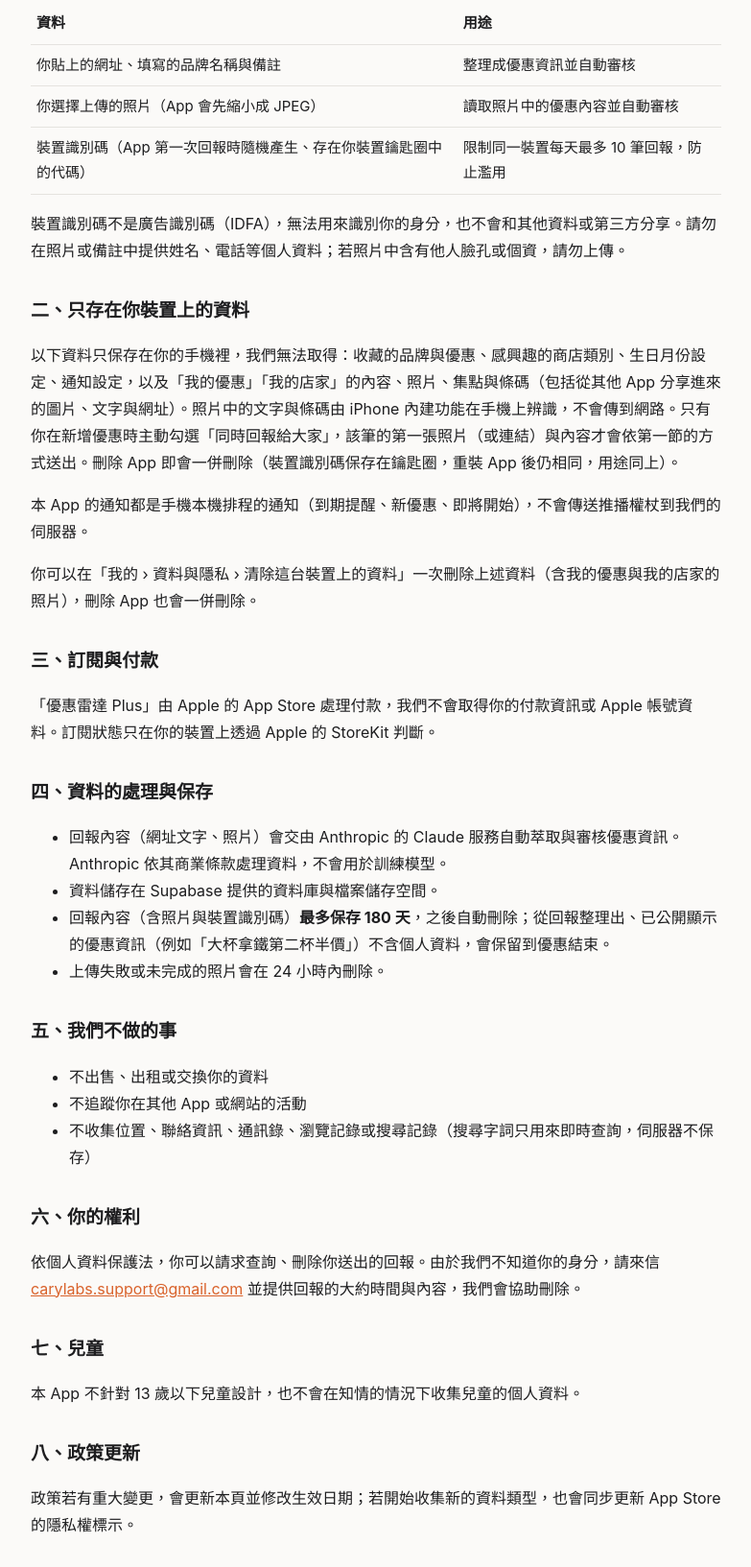
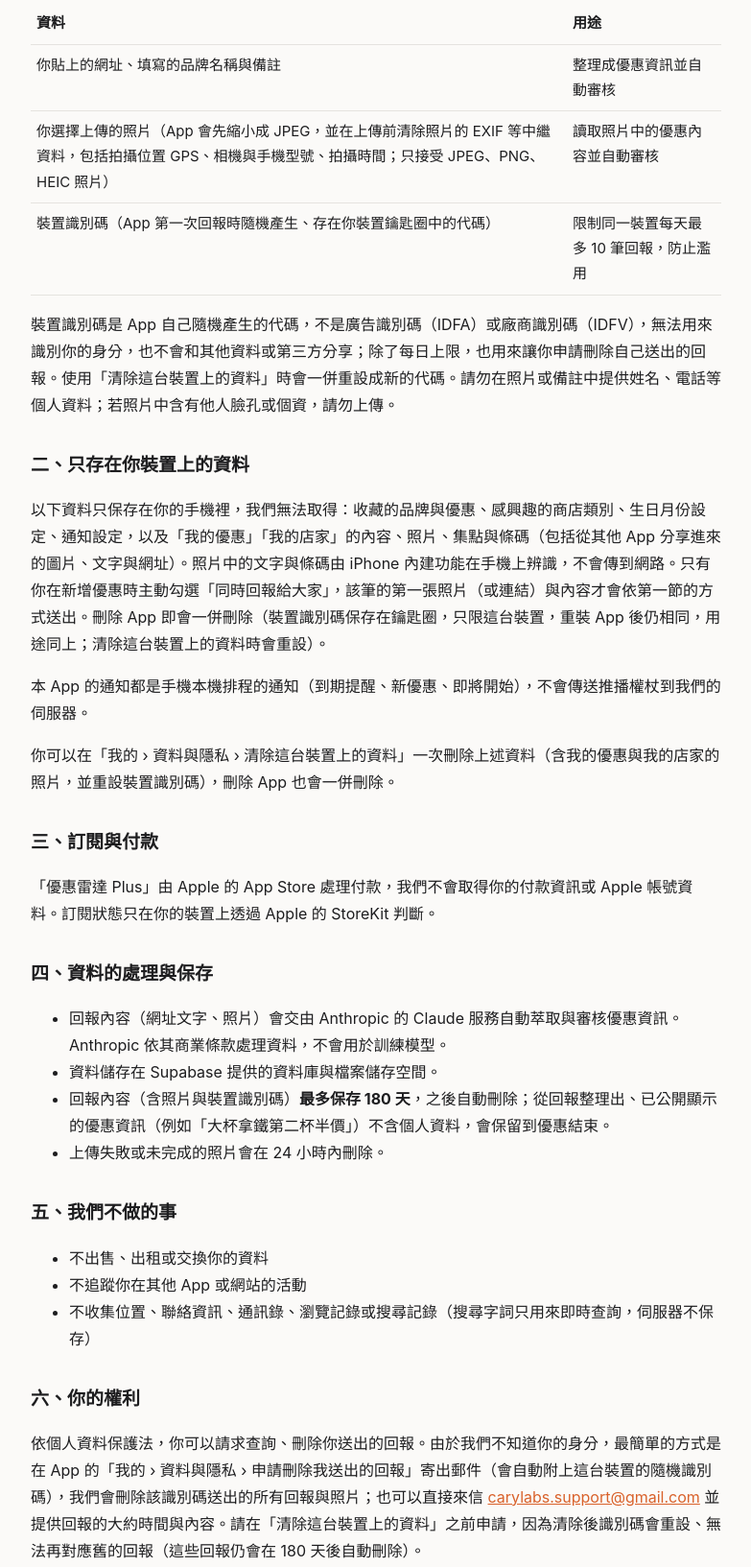
Before and after one commit to aclothes/youhui-radar-legal, a plain HTML site: page privacy.html in a window 1280 px wide. Shown: the part 378-2011 px from the top of the page at 96% size, without its empty margins (248-1031 px from the left). Drawn offline with Linux system fonts and the light colour scheme.

Commit message:
更新隱私權政策與使用條款

```diff
--- a/privacy.html
+++ b/privacy.html
@@ -13,15 +13,15 @@
 <table>
 <tr><th>資料</th><th>用途</th></tr>
 <tr><td>你貼上的網址、填寫的品牌名稱與備註</td><td>整理成優惠資訊並自動審核</td></tr>
-<tr><td>你選擇上傳的照片（App 會先縮小成 JPEG）</td><td>讀取照片中的優惠內容並自動審核</td></tr>
+<tr><td>你選擇上傳的照片（App 會先縮小成 JPEG，並在上傳前清除照片的 EXIF 等中繼資料，包括拍攝位置 GPS、相機與手機型號、拍攝時間；只接受 JPEG、PNG、HEIC 照片）</td><td>讀取照片中的優惠內容並自動審核</td></tr>
 <tr><td>裝置識別碼（App 第一次回報時隨機產生、存在你裝置鑰匙圈中的代碼）</td><td>限制同一裝置每天最多 10 筆回報，防止濫用</td></tr>
 </table>
-<p>裝置識別碼不是廣告識別碼（IDFA），無法用來識別你的身分，也不會和其他資料或第三方分享。請勿在照片或備註中提供姓名、電話等個人資料；若照片中含有他人臉孔或個資，請勿上傳。</p>
+<p>裝置識別碼是 App 自己隨機產生的代碼，不是廣告識別碼（IDFA）或廠商識別碼（IDFV），無法用來識別你的身分，也不會和其他資料或第三方分享；除了每日上限，也用來讓你申請刪除自己送出的回報。使用「清除這台裝置上的資料」時會一併重設成新的代碼。請勿在照片或備註中提供姓名、電話等個人資料；若照片中含有他人臉孔或個資，請勿上傳。</p>
 
 <h2>二、只存在你裝置上的資料</h2>
-<p>以下資料只保存在你的手機裡，我們無法取得：收藏的品牌與優惠、感興趣的商店類別、生日月份設定、通知設定，以及「我的優惠」「我的店家」的內容、照片、集點與條碼（包括從其他 App 分享進來的圖片、文字與網址）。照片中的文字與條碼由 iPhone 內建功能在手機上辨識，不會傳到網路。只有你在新增優惠時主動勾選「同時回報給大家」，該筆的第一張照片（或連結）與內容才會依第一節的方式送出。刪除 App 即會一併刪除（裝置識別碼保存在鑰匙圈，重裝 App 後仍相同，用途同上）。</p>
+<p>以下資料只保存在你的手機裡，我們無法取得：收藏的品牌與優惠、感興趣的商店類別、生日月份設定、通知設定，以及「我的優惠」「我的店家」的內容、照片、集點與條碼（包括從其他 App 分享進來的圖片、文字與網址）。照片中的文字與條碼由 iPhone 內建功能在手機上辨識，不會傳到網路。只有你在新增優惠時主動勾選「同時回報給大家」，該筆的第一張照片（或連結）與內容才會依第一節的方式送出。刪除 App 即會一併刪除（裝置識別碼保存在鑰匙圈，只限這台裝置，重裝 App 後仍相同，用途同上；清除這台裝置上的資料時會重設）。</p>
 <p>本 App 的通知都是手機本機排程的通知（到期提醒、新優惠、即將開始），不會傳送推播權杖到我們的伺服器。</p>
-<p>你可以在「我的 › 資料與隱私 › 清除這台裝置上的資料」一次刪除上述資料（含我的優惠與我的店家的照片），刪除 App 也會一併刪除。</p>
+<p>你可以在「我的 › 資料與隱私 › 清除這台裝置上的資料」一次刪除上述資料（含我的優惠與我的店家的照片，並重設裝置識別碼），刪除 App 也會一併刪除。</p>
 
 <h2>三、訂閱與付款</h2>
 <p>「優惠雷達 Plus」由 Apple 的 App Store 處理付款，我們不會取得你的付款資訊或 Apple 帳號資料。訂閱狀態只在你的裝置上透過 Apple 的 StoreKit 判斷。</p>
@@ -42,7 +42,7 @@
 </ul>
 
 <h2>六、你的權利</h2>
-<p>依個人資料保護法，你可以請求查詢、刪除你送出的回報。由於我們不知道你的身分，請來信 <a href="mailto:carylabs.support@gmail.com">carylabs.support@gmail.com</a> 並提供回報的大約時間與內容，我們會協助刪除。</p>
+<p>依個人資料保護法，你可以請求查詢、刪除你送出的回報。由於我們不知道你的身分，最簡單的方式是在 App 的「我的 › 資料與隱私 › 申請刪除我送出的回報」寄出郵件（會自動附上這台裝置的隨機識別碼），我們會刪除該識別碼送出的所有回報與照片；也可以直接來信 <a href="mailto:carylabs.support@gmail.com">carylabs.support@gmail.com</a> 並提供回報的大約時間與內容。請在「清除這台裝置上的資料」之前申請，因為清除後識別碼會重設、無法再對應舊的回報（這些回報仍會在 180 天後自動刪除）。</p>
 
 <h2>七、兒童</h2>
 <p>本 App 不針對 13 歲以下兒童設計，也不會在知情的情況下收集兒童的個人資料。</p>
```
